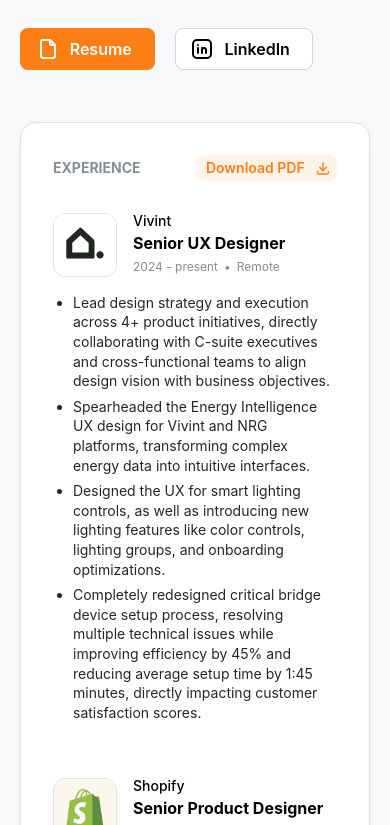
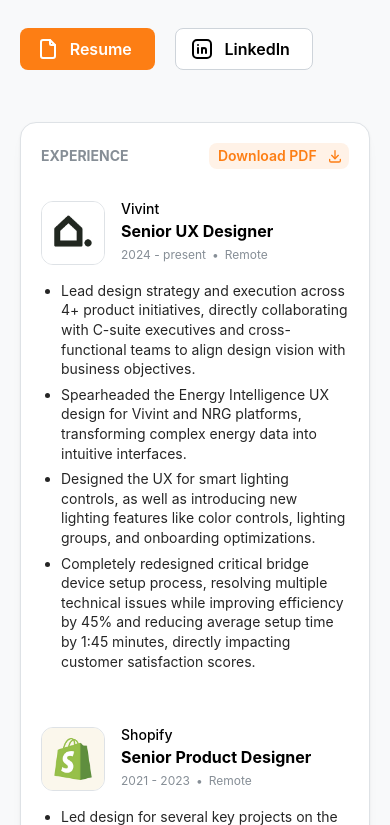
Before and after one commit to emreerdener/portfolio, a Next.js app: page /profile in a window 390 px wide. Shown: the part 995-1820 px from the top of the page. Built offline with nearby package versions, Linux system fonts and the light colour scheme.

Commit message:
feat: add experienceWrapper class for consistent padding in Experience component

```diff
--- a/src/components/features/Experience/Experience.tsx
+++ b/src/components/features/Experience/Experience.tsx
@@ -2,6 +2,7 @@ import { IconDownload } from '@tabler/icons-react';
 import { Button, Group, Stack, Title } from '@mantine/core';
 import { JOBS } from '@/src/data/jobs';
 import ExperienceBlock from './ExperienceBlock';
+import classes from './experience.module.css';
 
 interface ExperienceProps {
   defaultExpanded?: boolean;
@@ -9,7 +10,7 @@ interface ExperienceProps {
 
 export default function Experience({ defaultExpanded = false }: ExperienceProps) {
   return (
-    <Stack gap="xl" p="xl">
+    <Stack gap="xl" className={classes.experienceWrapper}>
       {/* Experience */}
       <Group justify="space-between" w="100%">
         <Title order={4} size="sm" c="dimmed" tt="uppercase" lh={1}>
--- /dev/null
+++ b/src/components/features/Experience/experience.module.css
@@ -0,0 +1,9 @@
+.experienceWrapper {
+  padding: var(--mantine-spacing-xl);
+}
+
+@media (max-width: 768px) {
+  .experienceWrapper {
+    padding: var(--mantine-spacing-lg);
+  }
+}
```
